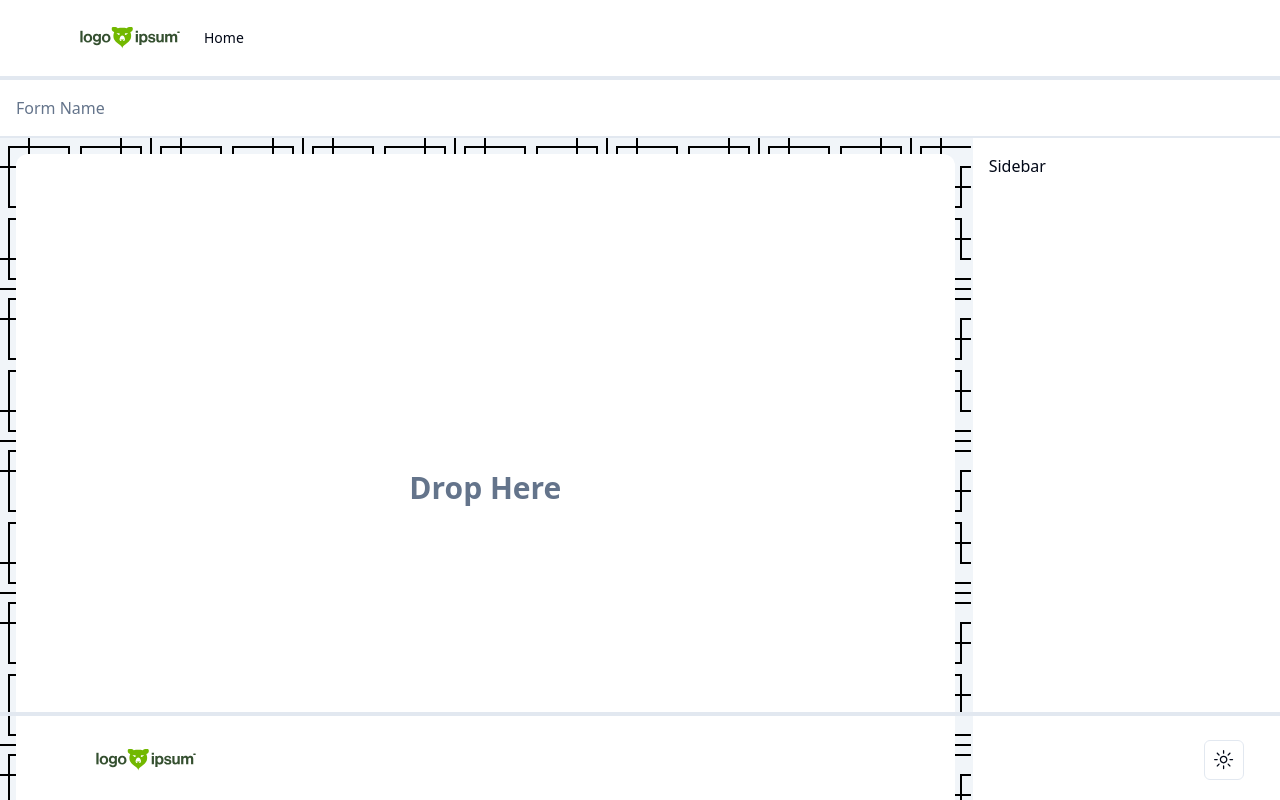
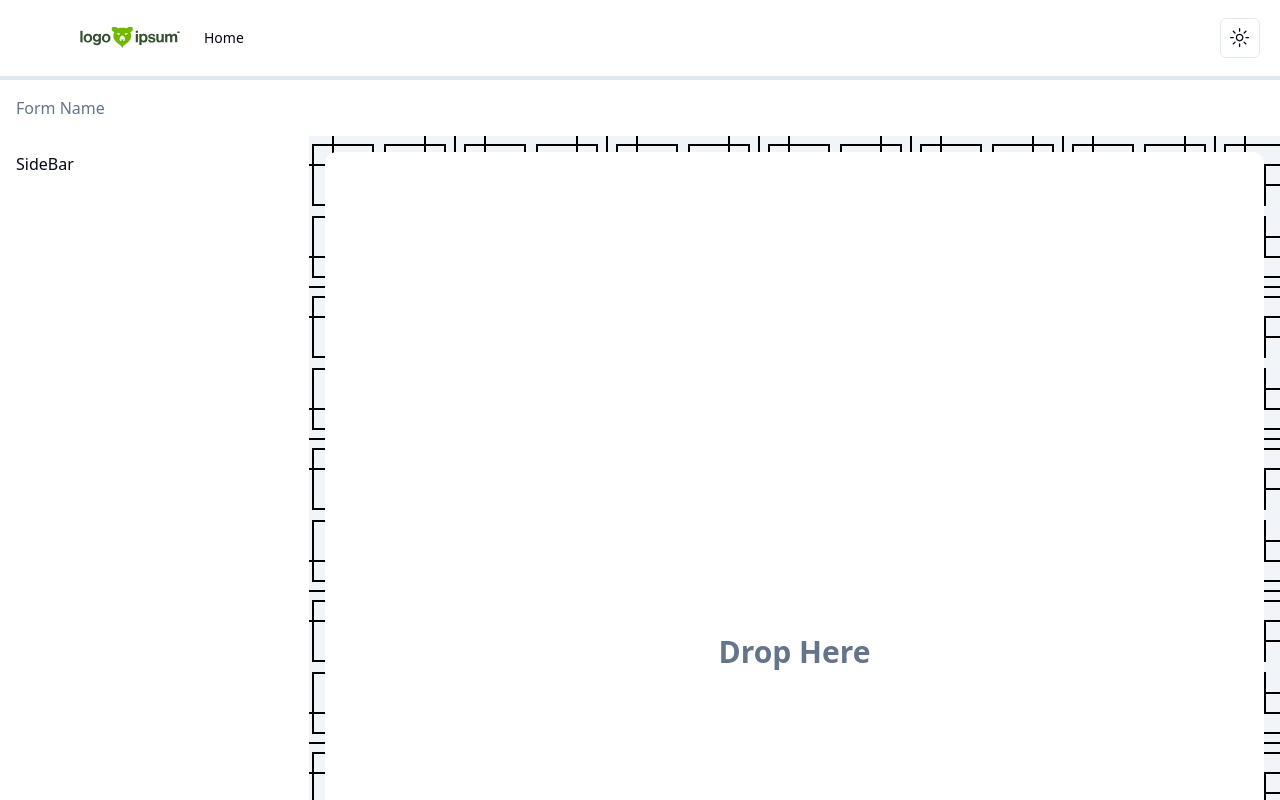
Before and after one commit to Quouou/Document-Generator, a Next.js app: page /document in a window 1280 px wide. Shown: the top 800 px of the page. Built offline with nearby package versions, Linux system fonts and the light colour scheme.

Commit message:
finishe ui for document page

```diff
--- a/src/app/layout.tsx
+++ b/src/app/layout.tsx
@@ -34,7 +34,6 @@ export default function RootLayout({
         >
           <MainHeader />
           {children}
-          <Footer />
         </ThemeProvider>
       </body>
     </html>
--- a/src/app/page.tsx
+++ b/src/app/page.tsx
@@ -19,6 +19,7 @@ export default function Home() {
           </Link>
         </div>
       </div>
+      <Footer />
     </div>
   );
 }
--- a/src/components/designer.tsx
+++ b/src/components/designer.tsx
@@ -13,14 +13,14 @@ export function Designer() {
   });
   return (
     <div className="flex w-full h-full">
+      <SideBar />
       <div className="p-4 w-full">
-        <div className="bg-background max-w-[1200x] h-full m-auto rounded-xl flex flex-col flex-grow items-center justify-start flex-1 overflow-y-auto">
+        <div className="bg-background max-w-[1200x] h-[1000px] m-auto rounded-xl flex flex-col flex-grow items-center justify-start flex-1 overflow-y-auto">
           <p className="text-3xl text-muted-foreground flex flex-grow items-center font-bold">
             Drop Here
           </p>
         </div>
       </div>
-      <SideBar />
     </div>
   );
 }
--- a/src/components/footer/footer.tsx
+++ b/src/components/footer/footer.tsx
@@ -13,9 +13,6 @@ export function Footer() {
           className="mr-4"
         />
       </div>
-      <div className="mr-5">
-        <ModeToggle />
-      </div>
     </header>
   );
 }
--- a/src/components/formbuilder.tsx
+++ b/src/components/formbuilder.tsx
@@ -8,12 +8,12 @@ export function FormBuilder() {
   return (
     <DndContext>
       <div className="flex flex-col w-full  ">
-        <div className="flex justify-between border-b-2 p-4 gap-3 items-center">
+        <div className="flex justify-between p-4 gap-3 items-center">
           <h2 className="truncate font-medium">
             <span className="text-muted-foreground mr-2">Form Name</span>
           </h2>
         </div>
-        <div className="flex w-full flex-grow items-center justify-center relative overflow-y-auto h-[700px] bg-accent bg-[url(/temple.svg)]">
+        <div className="flex w-full flex-grow items-center justify-center relative overflow-y-auto h-full bg-accent bg-[url(/temple.svg)]">
           <Designer />
         </div>
       </div>
--- a/src/components/header/main-header.tsx
+++ b/src/components/header/main-header.tsx
@@ -24,6 +24,9 @@ export function MainHeader() {
           </Button>
         </Link>
       </div>
+      <div className="mr-5">
+        <ModeToggle />
+      </div>
     </header>
   );
 }
--- a/src/components/sidebar.tsx
+++ b/src/components/sidebar.tsx
@@ -2,8 +2,8 @@ import React from "react";
 
 export function SideBar() {
   return (
-    <aside className="w-[400px] max-w-[400px] flex flex-col flex-grow gap-2 border-l-2 border-muted p-4 bg-background overflow-y-auto">
-      Sidebar
-    </aside>
+    <div className="w-[400px] max-w-[400px] flex flex-col flex-grow gap-2  border-muted p-4 bg-background overflow-y-auto">
+      SideBar
+    </div>
   );
 }
```
